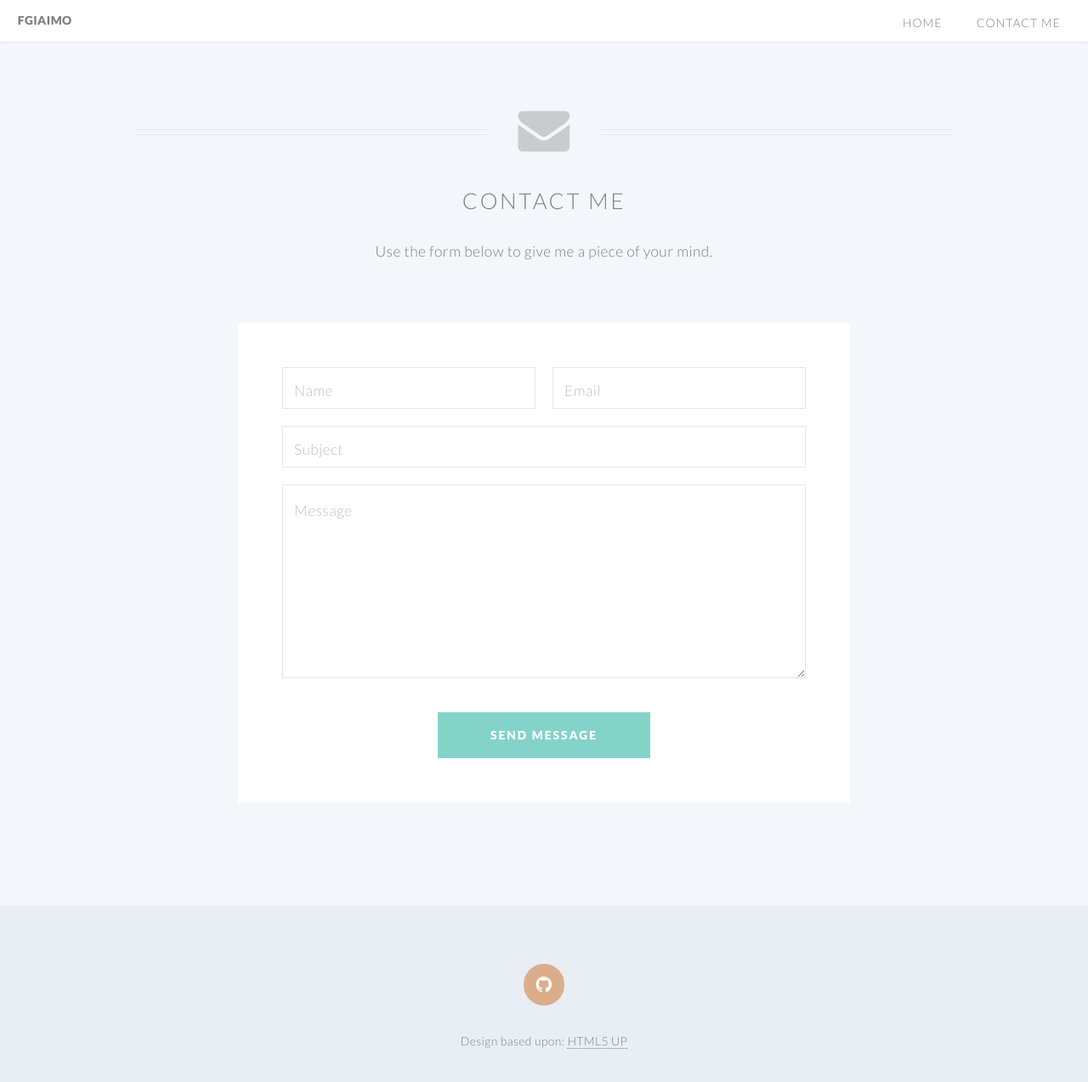
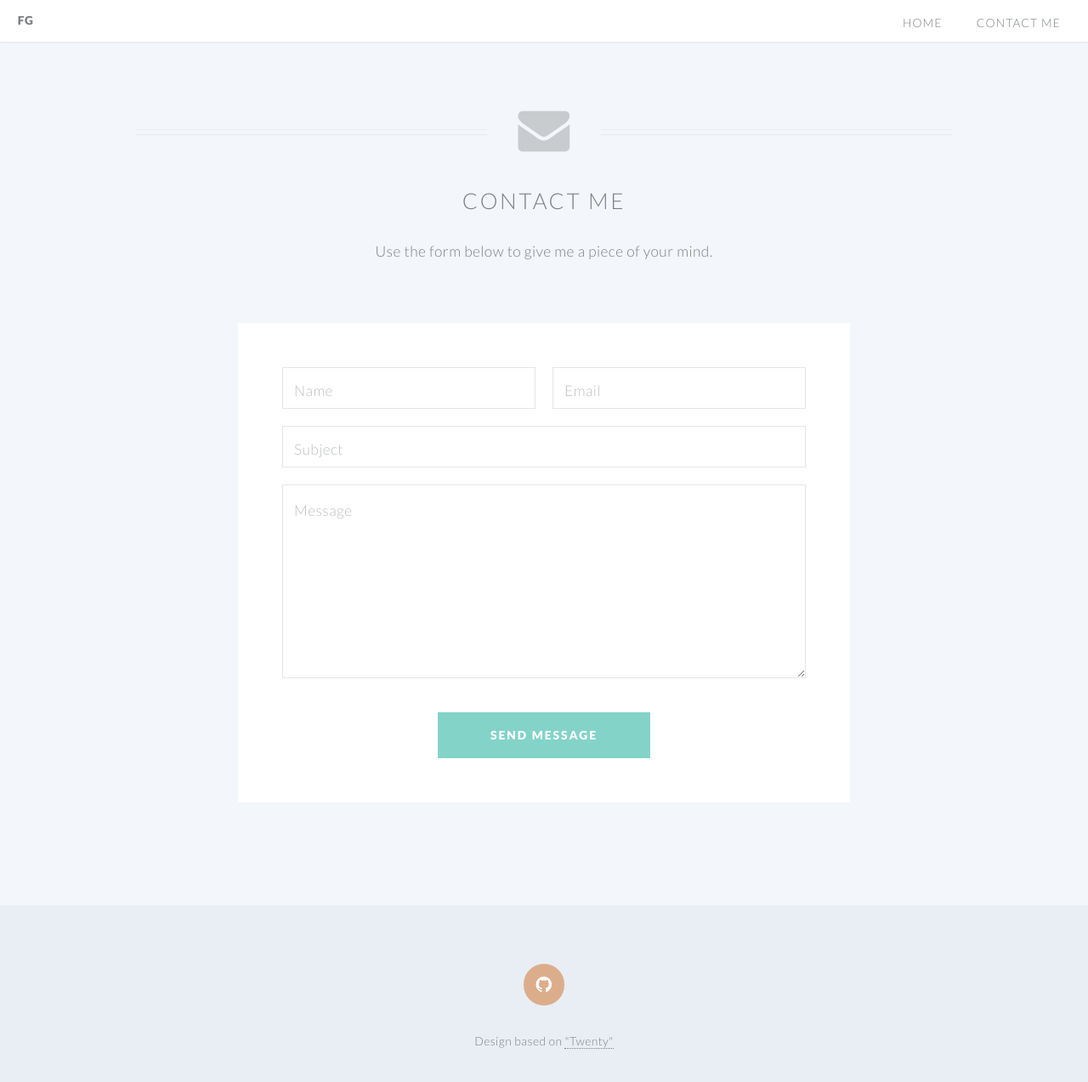
Before and after one commit to fgiaimo/fgiaimo.github.io, a Jekyll site: the page contact.html, which Jekyll copies as it is, in a window 1280 px wide and 1301 px high. Shown: the top 1273 px of the window at 85% size. Built offline with Jekyll 4.4.1, drawn with Linux system fonts in a browser that asks for light colours.

Commit message:
Theme credits

```diff
--- a/_includes/footer.html
+++ b/_includes/footer.html
@@ -10,7 +10,7 @@
     </ul>
 
     <ul class="copyright">
-					<li>Design based upon: <a href="http://html5up.net">HTML5 UP</a></li>
+					<li>Design based on <a href="http://html5up.net/twenty">"Twenty"</a></li>
     </ul>
 
 </footer>
--- a/contact.html
+++ b/contact.html
@@ -30,7 +30,7 @@
 
 		<!-- Header -->
 			<header id="header">
-				<h1 id="logo"><a href="index.html">fgiaimo</a></h1>
+				<h1 id="logo"><a href="index.html">FG</a></h1>
 				<nav id="nav">
 					<ul>
 						<li class="current"><a href="index.html">Home</a></li>
@@ -118,7 +118,7 @@
 				</ul>
 
 				<ul class="copyright">
-					<li>Design based upon: <a href="http://html5up.net">HTML5 UP</a></li>
+					<li>Design based on <a href="http://html5up.net/twenty">"Twenty"</a></li>
 				</ul>
 
 			</footer>
```
